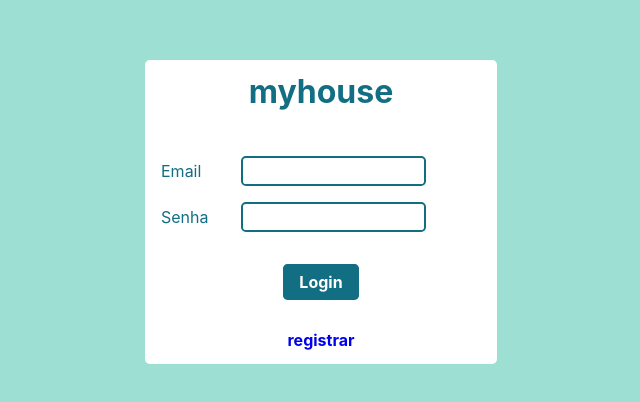
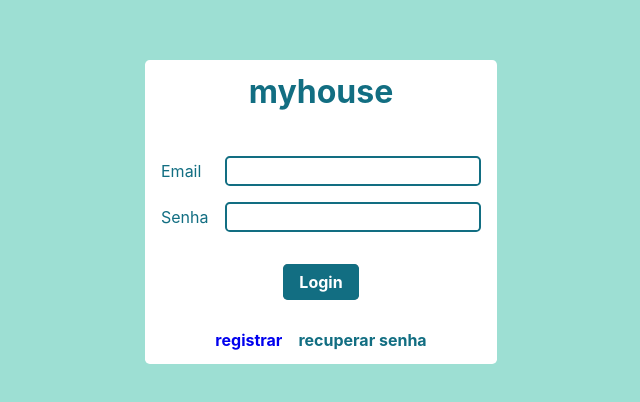
Before and after one commit to LeeJunNakao/myhouse-frontend, a Vue app: page /login in a window 1280 px wide. Shown: the part 188-590 px from the top of the page, without its empty margins (319-959 px from the left). Built offline with nearby package versions, Linux system fonts and the light colour scheme; no server answers.

Commit message:
feat: integrate recover password

```diff
--- a/src/App.vue
+++ b/src/App.vue
@@ -45,7 +45,7 @@ export default {
     };
 
     router.beforeEach((to, from) => {
-      if (!isAuthenticated.value && to.path !== '/login' && to.path !== '/register') {
+      if (!isAuthenticated.value && to.path !== '/login' && to.path !== '/register' && to.path !== '/recover-password') {
         router.push({ name: 'Login' });
       }
     });
--- a/src/components/Inputs/Input.vue
+++ b/src/components/Inputs/Input.vue
@@ -30,7 +30,8 @@ export default {
 
 <style lang="scss" scoped>
 .input-wrapper {
-  display: flex;
+  display: grid;
+  grid-template-columns: 4rem 1fr;
   input {
     border: 0.15rem solid #126e82;
     border-radius: $border-radius;
@@ -43,7 +44,7 @@ export default {
 
   label {
     display: flex;
-    width: 4rem;
+    width: 100%;
     justify-content: flex-start;
     align-items: center;
   }
--- a/src/functions/validators/form-validator/error-messages.ts
+++ b/src/functions/validators/form-validator/error-messages.ts
@@ -1,5 +1,6 @@
 export default {
   required: 'Campo obrigatório',
   email: 'Deve ser um email válido',
-  password: 'A senha deve ter entre 6 a 20 caracteres e conter pelo menos uma letra maiúscula, uma minúscula, um numeral e caracter especial: @ # $ % _ *',
+  password:
+    'A senha deve ter entre 6 a 20 caracteres e conter pelo menos uma letra maiúscula, uma minúscula, um numeral e caracter especial: # _ * $ %',
 };
--- a/src/functions/validators/form-validator/form-validator.ts
+++ b/src/functions/validators/form-validator/form-validator.ts
@@ -89,7 +89,7 @@ class FormValidator {
     private validatePassword(key: string): void {
       const field = this.fields[key];
       if (field) {
-        const regex = new RegExp(/((?=.*\d)(?=.*[a-z])(?=.*[A-Z])(?=.*[#_*$%]).{6,20})/);
+        const regex = new RegExp(/((?=.*\d)(?=.*[a-z])(?=.*[A-Z])(?=[-#!$%^&*()_+|~=`{}[\]:";'<>?,./ ]).{6,20})/);
         const match = field.value.match(regex);
         if (!match) this.errors.value[key] = errorMessages.password;
       }
--- a/src/router/index.ts
+++ b/src/router/index.ts
@@ -2,8 +2,14 @@ import { createRouter, createWebHistory, RouteRecordRaw } from 'vue-router';
 import Login from '@/views/Auth/Login.vue';
 import Register from '@/views/Auth/Register.vue';
 import Home from '@/views/Home/Home.vue';
+import RecoverPassword from '@/views/Auth/RecoverPassword.vue';
 
 const routes: Array<RouteRecordRaw> = [
+  {
+    path: '/',
+    name: 'Home',
+    component: Home,
+  },
   {
     path: '/login',
     name: 'Login',
@@ -15,9 +21,9 @@ const routes: Array<RouteRecordRaw> = [
     component: Register,
   },
   {
-    path: '/',
-    name: 'Home',
-    component: Home,
+    path: '/recover-password',
+    name: 'RecoverPassword',
+    component: RecoverPassword,
   },
 ];
 
--- a/src/services/auth/index.ts
+++ b/src/services/auth/index.ts
@@ -1,6 +1,11 @@
 import { post } from './config';
 import {
-  LoginRequest, TokenResponse, RegisterRequest, TokenRequest, UserInfo,
+  LoginRequest,
+  TokenResponse,
+  RegisterRequest,
+  TokenRequest,
+  UserInfo,
+  RecoverPasswordResponse,
 } from './protocols';
 
 export const login = async (data: LoginRequest): Promise<TokenResponse> => {
@@ -17,3 +22,8 @@ export const validateToken = async (data: TokenRequest): Promise<UserInfo> => {
   const response = await post('/validate-token', data);
   return response.data;
 };
+
+export const recoverPassword = async (email: string): Promise<RecoverPasswordResponse> => {
+  const response = await post('/recover-password', { email });
+  return response.data;
+};
--- a/src/styles/_config.scss
+++ b/src/styles/_config.scss
@@ -1,19 +1,24 @@
 body {
-    font-family: -apple-system, BlinkMacSystemFont, 'Segoe UI', Roboto, Oxygen, Ubuntu, Cantarell, 'Open Sans', 'Helvetica Neue', sans-serif;
+  font-family: -apple-system, BlinkMacSystemFont, 'Segoe UI', Roboto, Oxygen, Ubuntu, Cantarell,
+    'Open Sans', 'Helvetica Neue', sans-serif;
 }
 
 label {
-    font-size: 1rem;
-    margin-right: 1rem;
-    font-family: -apple-system, BlinkMacSystemFont, 'Segoe UI', Roboto, Oxygen, Ubuntu, Cantarell, 'Open Sans', 'Helvetica Neue', sans-serif;
+  font-size: 1rem;
+  margin-right: 1rem;
+  font-family: -apple-system, BlinkMacSystemFont, 'Segoe UI', Roboto, Oxygen, Ubuntu, Cantarell,
+    'Open Sans', 'Helvetica Neue', sans-serif;
 }
 
 a {
-    text-decoration: none;
-    font-family: -apple-system, BlinkMacSystemFont, 'Segoe UI', Roboto, Oxygen, Ubuntu, Cantarell, 'Open Sans', 'Helvetica Neue', sans-serif;
-    &:visited {
+  text-decoration: none;
+  font-family: -apple-system, BlinkMacSystemFont, 'Segoe UI', Roboto, Oxygen, Ubuntu, Cantarell,
+    'Open Sans', 'Helvetica Neue', sans-serif;
+  &:visited {
     color: inherit;
-    }
+  }
 }
 
 $border-radius: 0.3rem;
+
+$small-max-width: 400px;
--- a/src/views/Auth/Login.vue
+++ b/src/views/Auth/Login.vue
@@ -29,6 +29,9 @@
       data-test="passwordError"
     />
     <ErrorMessage v-if="formErrors.response" :message="translateError(formErrors.response)" />
+    <template v-slot:footer>
+      <a href="/recover-password" class="recover-password">recuperar senha</a>
+    </template>
   </Layout>
 </template>
 
@@ -44,7 +47,7 @@ import * as authService from '@/services/auth';
 import Input from '@/components/Inputs';
 import ErrorMessage from '@/components/Layout/ErrorMessage.vue';
 import Loading from '@/components/Loading/Loading.vue';
-import Layout from './Layout.vue';
+import Layout from './components/Layout.vue';
 
 export default {
   name: 'Home',
@@ -127,4 +130,17 @@ export default {
 .loading {
   height: 100vh;
 }
+
+a {
+  font-weight: bold;
+}
+
+.recover-password {
+  margin-left: 1rem;
+  color: $dark-blue;
+}
+
+.input-wrapper {
+  justify-content: center;
+}
 </style>
--- /dev/null
+++ b/src/views/Auth/RecoverPassword.vue
@@ -0,0 +1,90 @@
+<template>
+  <Layout buttonText="Recuperar" footerText="logar" footerPath="/" :handleSubmit="submit">
+    <Input
+      label="Email"
+      :value="email"
+      :setValue="(value) => setAttribute('email', value)"
+      data-test="email"
+    />
+    <ErrorMessage v-if="formErrors.email" :message="formErrors.email" />
+    <ErrorMessage v-if="formErrors.response" :message="formErrors.response" />
+    <div class="success-message" v-if="recovered">
+      <label>Email recuperado com sucesso</label>
+    </div>
+  </Layout>
+</template>
+
+<script lang="ts">
+import { ref, computed } from 'vue';
+import Input from '@/components/Inputs';
+import * as service from '@/services/auth';
+import { setAttribute as setter } from '@/functions/setter';
+import ErrorMessage from '@/components/Layout/ErrorMessage.vue';
+import FormValidator from '@/functions/validators/form-validator';
+import Layout from './components/Layout.vue';
+
+export default {
+  name: 'RecoverPassword',
+  components: {
+    Layout,
+    Input,
+    ErrorMessage,
+  },
+  setup(): { [key: string]: any } {
+    const email = ref('');
+    const recovered = ref(false);
+    const formErrors = ref({ response: '', email: '' });
+    const attributes = { email };
+
+    const formValidator = new FormValidator(attributes, formErrors, { email: { type: 'email' } });
+    const setAttribute = (key: string, value: string) => setter(attributes, key, value);
+
+    const hasFormError = computed(() => {
+      const errors = Object.values(formErrors.value);
+      return errors.some((error) => error);
+    });
+
+    const clearErrors = () => {
+      formErrors.value.response = '';
+      formErrors.value.email = '';
+    };
+
+    const submit = async () => {
+      try {
+        clearErrors();
+        formValidator.validate();
+        if (!hasFormError.value) {
+          await service.recoverPassword(email.value);
+          recovered.value = true;
+          formErrors.value.response = '';
+        }
+      } catch (error) {
+        formErrors.value.response = 'Não foi possível recuperar senha';
+      }
+    };
+
+    return {
+      email,
+      setAttribute,
+      formErrors,
+      recovered,
+      submit,
+    };
+  },
+};
+</script>
+
+<style lang="scss" scoped>
+.success-message {
+  display: flex;
+  justify-content: center;
+  border-radius: $border-radius;
+  padding: 1rem;
+  border: 1px solid $blue;
+  margin-top: 2rem;
+}
+
+.input-wrapper {
+  justify-content: center;
+}
+</style>
--- a/src/views/Auth/Register.vue
+++ b/src/views/Auth/Register.vue
@@ -57,7 +57,7 @@ import FormValidator from '@/functions/validators/form-validator';
 import Loading from '@/components/Loading/Loading.vue';
 import Input from '@/components/Inputs';
 import ErrorMessage from '@/components/Layout/ErrorMessage.vue';
-import Layout from './Layout.vue';
+import Layout from './components/Layout.vue';
 
 export default {
   components: {
@@ -126,8 +126,12 @@ export default {
 };
 </script>
 
-<style>
+<style scoped lang="scss">
 .input-wrapper + .input-wrapper {
   margin-top: 1rem;
 }
+
+.input-wrapper {
+  justify-content: center;
+}
 </style>
--- a/src/views/Auth/Layout.vue
+++ b/src/views/Auth/components/Layout.vue
@@ -83,4 +83,12 @@ a {
   justify-content: center;
   margin-top: 2rem;
 }
+
+@media only screen and (max-width: $small-max-width) {
+  .box {
+    min-width: 100px !important;
+    width: 100vh !important;
+    max-width: 100vh !important;
+  }
+}
 </style>
```
Also changed, not shown: src/services/auth/protocols.ts (+14 -10 lines).
